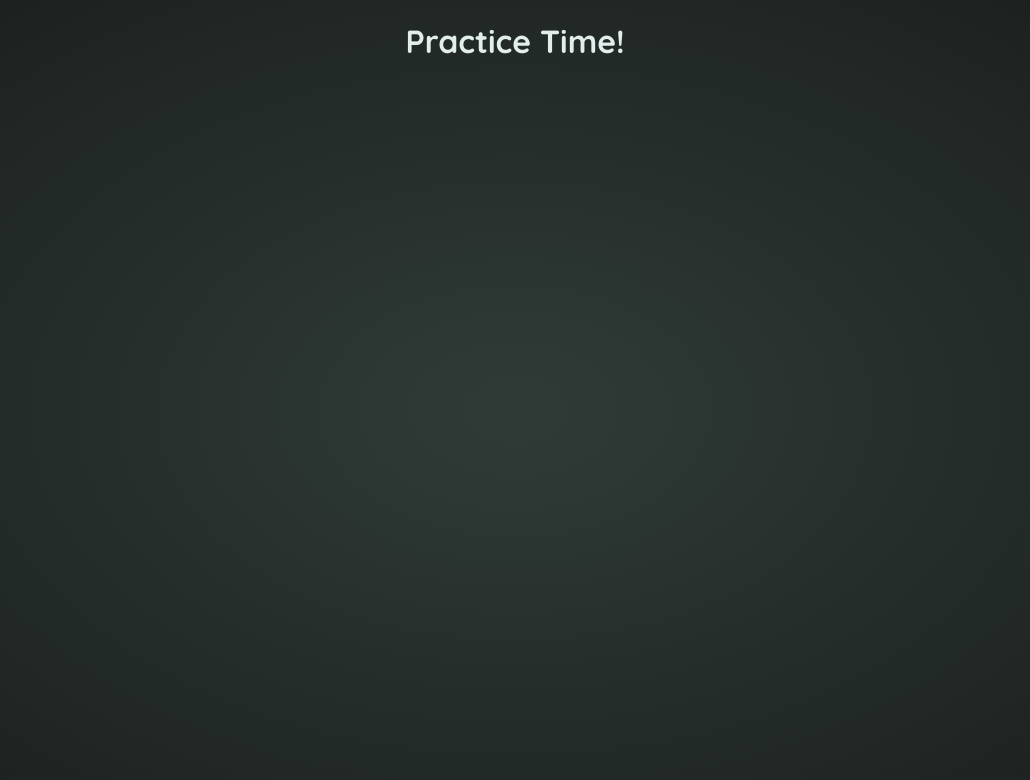
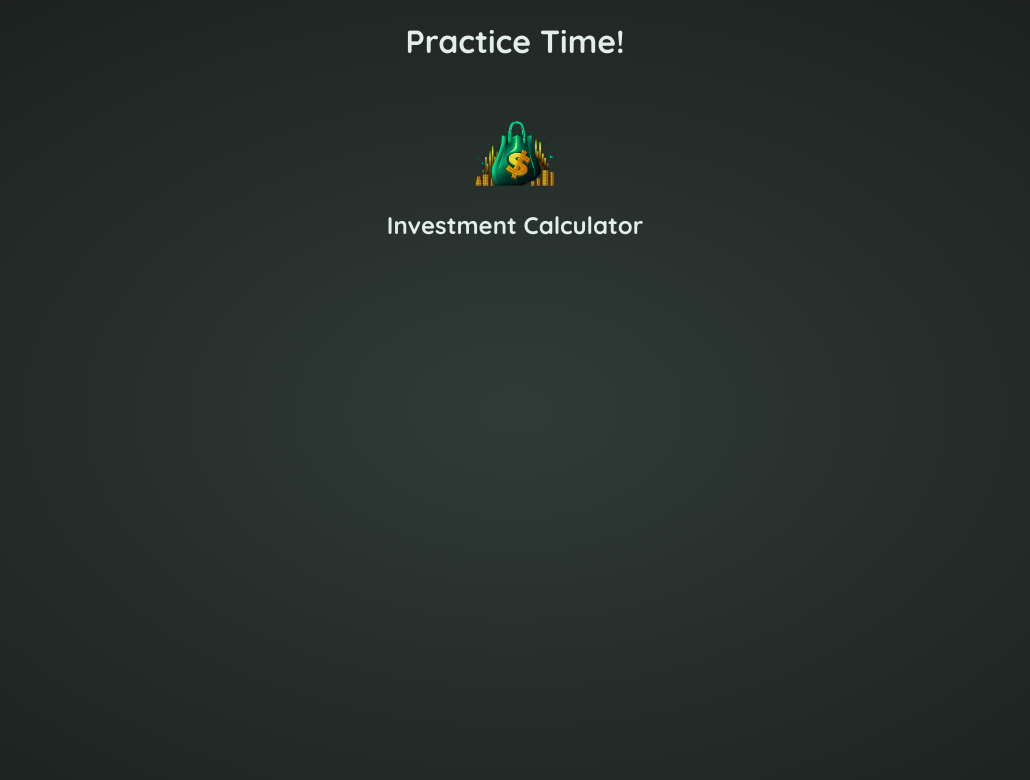
Before and after one commit to ZvSimon/Investment-Calculator-Angular18, an Angular app: page / in a window 1280 px wide. Shown: the top 780 px of the page, without its empty margins (125-1155 px from the left). Built offline with nearby package versions, Linux system fonts and the light colour scheme.

Commit message:
Add Header Component

```diff
--- a/angular.json
+++ b/angular.json
@@ -95,5 +95,8 @@
         }
       }
     }
+  },
+  "cli": {
+    "analytics": false
   }
 }
--- a/src/app/app.component.html
+++ b/src/app/app.component.html
@@ -1 +1,2 @@
 <h1 class="center">Practice Time!</h1>
+<app-header/>
--- a/src/app/app.component.ts
+++ b/src/app/app.component.ts
@@ -1,8 +1,10 @@
 import { Component } from '@angular/core';
+import {HeaderComponent} from "./header/header.component";
 
 @Component({
   selector: 'app-root',
   standalone: true,
   templateUrl: './app.component.html',
+  imports: [HeaderComponent],
 })
 export class AppComponent {}
--- /dev/null
+++ b/src/app/header/header.component.css
@@ -0,0 +1,15 @@
+header {
+  text-align: center;
+  margin: 3rem auto;
+}
+
+header img {
+  width: 5rem;
+  height: 5rem;
+  object-fit: contain;
+  background-color: transparent;
+}
+
+header h1 {
+  font-size: 1.5rem;
+}
--- /dev/null
+++ b/src/app/header/header.component.html
@@ -0,0 +1,4 @@
+<header>
+  <img src="investment-calculator-logo.png" alt="A money bag"  />
+  <h1>Investment Calculator</h1>
+</header>
```
Also changed, not shown: src/app/header/header.component.ts (added, +12 -0 lines).
